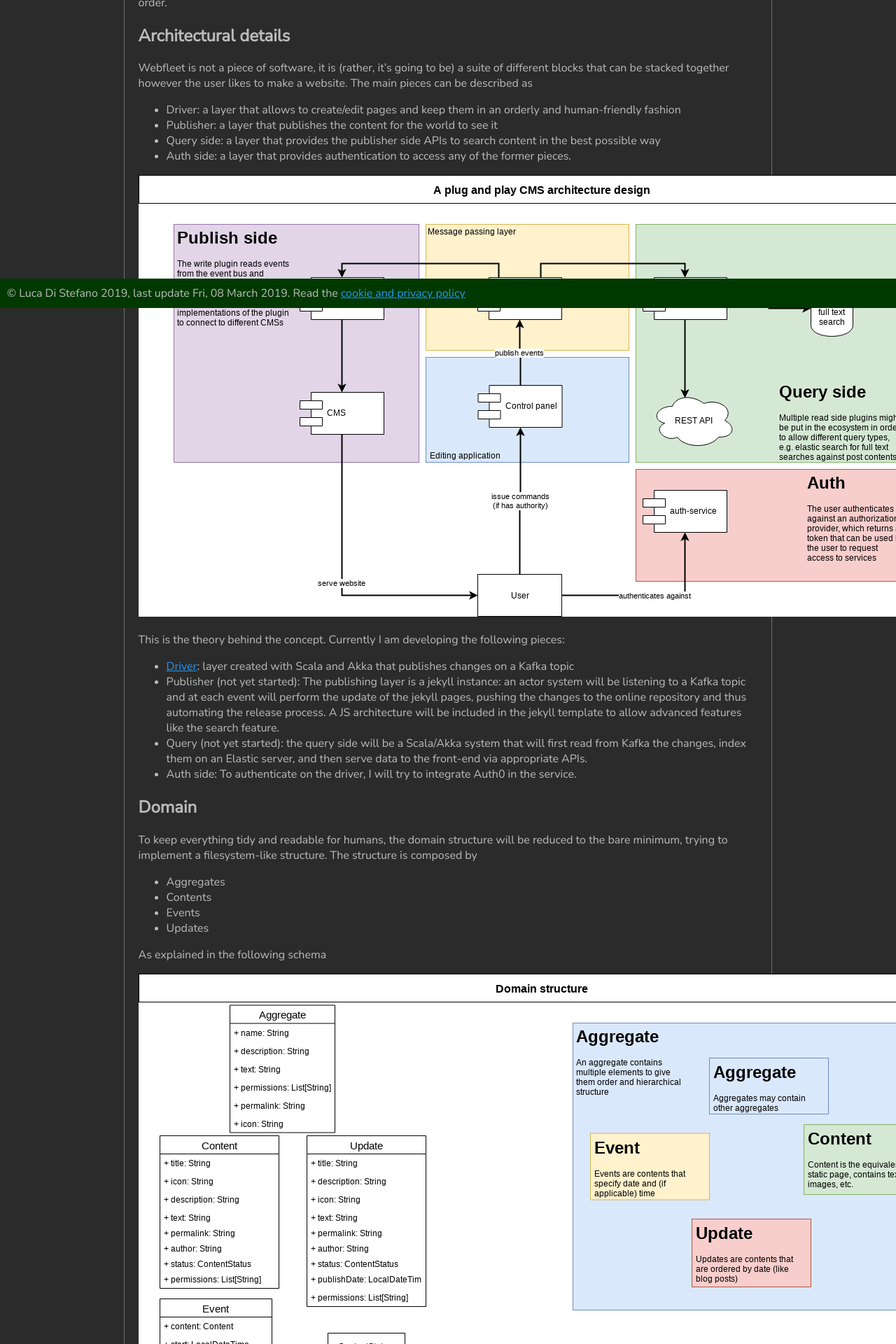
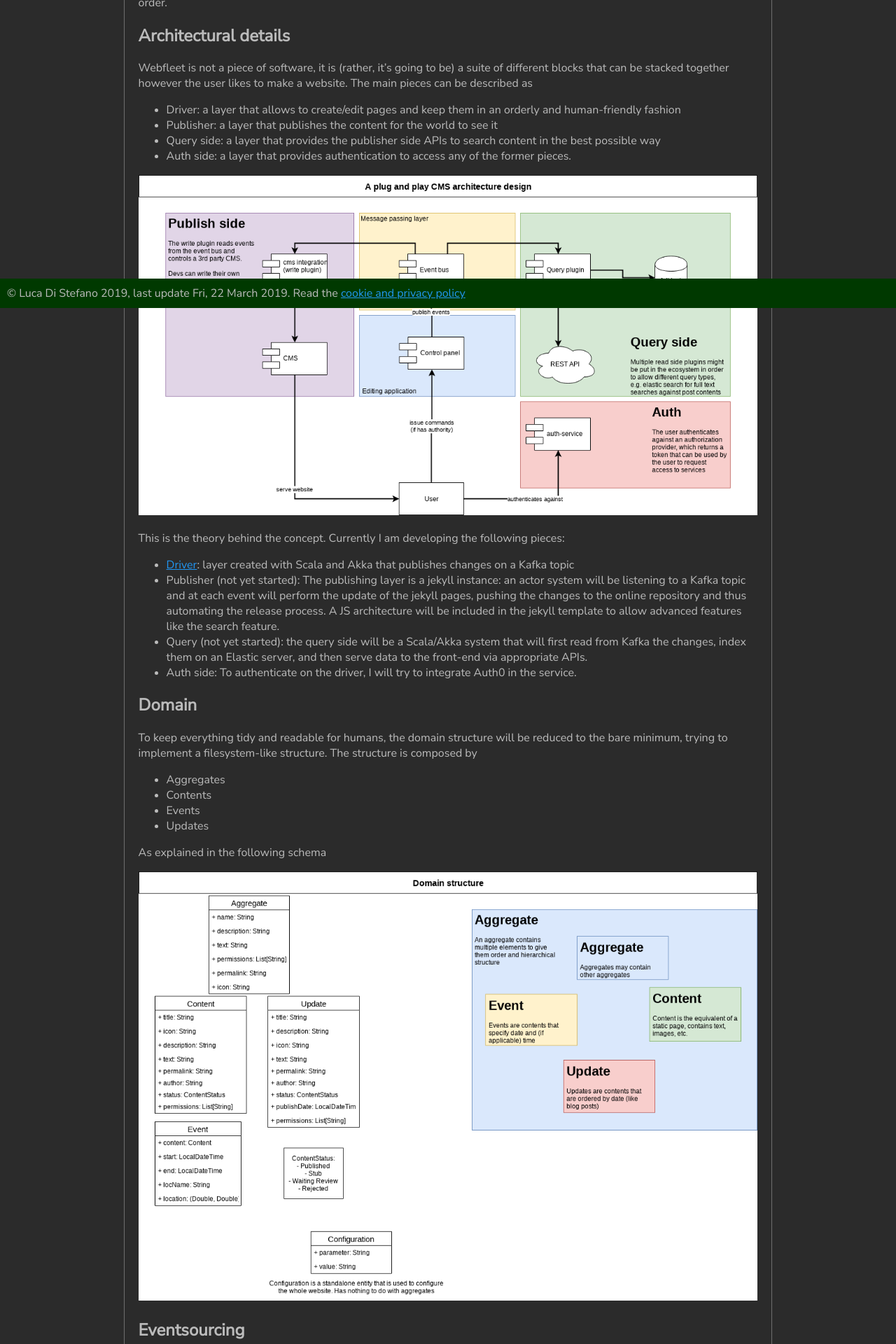
Before and after one commit to LukeDS-it/LukeDS-it.github.io, a Jekyll site: the page built from pages/webfleet.md, in a window 1280 px wide. Shown: the part 460-2380 px from the top of the page at 70% size. Built offline with Jekyll 4.4.1, drawn with Linux system fonts in a browser that asks for light colours; some of the changed text lies outside the part shown.

Commit message:
image layout fix on pages

```diff
--- a/_config.yml
+++ b/_config.yml
@@ -11,7 +11,7 @@ url: "https://ldsoftware.it"
 twitter_username: LucaMacGyver
 github_username:  LukeDS-it
 linkedin_username: luca-di-stefano-31224b3b
-last_update: Fri, 08 March 2019
+last_update: Fri, 22 March 2019
 permalink: /blog/:categories/:year/:month/:day/:title
 
 # Build settings
--- a/_layouts/page.html
+++ b/_layouts/page.html
@@ -1,5 +1,5 @@
 ---
-layout: default
+layout: post
 ---
 
 {{ content }}
--- a/_sass/basepost.sass
+++ b/_sass/basepost.sass
@@ -0,0 +1,3 @@
+main
+  img
+    width: 100%
--- a/pages/webfleet.md
+++ b/pages/webfleet.md
@@ -20,7 +20,7 @@ stacked together however the user likes to make a website. The main pieces can b
 * Query side: a layer that provides the publisher side APIs to search content in the best possible way
 * Auth side: a layer that provides authentication to access any of the former pieces.
 
-![Architecture diagram](/static/images/webfleet/webfleet-architecture.png)
+[![Architecture diagram](/static/images/webfleet/webfleet-architecture.png)](/static/images/webfleet/webfleet-architecture.png)
 
 This is the theory behind the concept. Currently I am developing the following pieces:
 
@@ -46,7 +46,7 @@ implement a filesystem-like structure. The structure is composed by
 
 As explained in the following schema
 
-![Domain diagram](/static/images/webfleet/webfleet-domain.png)
+[![Domain diagram](/static/images/webfleet/webfleet-domain.png)](/static/images/webfleet/webfleet-domain.png)
 
 ## Eventsourcing
 
@@ -58,7 +58,7 @@ be emitted when the command passes validation.
 
 Here a small summary, that might not be yet complete, of the commands.
 
-![Commands diagram](/static/images/webfleet/webfleet-commands.png)
+[![Commands diagram](/static/images/webfleet/webfleet-commands.png)](/static/images/webfleet/webfleet-commands.png)
 
 ## Infrastructure
 
```
Also changed, not shown: other parts of pages/webfleet.md (+2 -0 lines).
